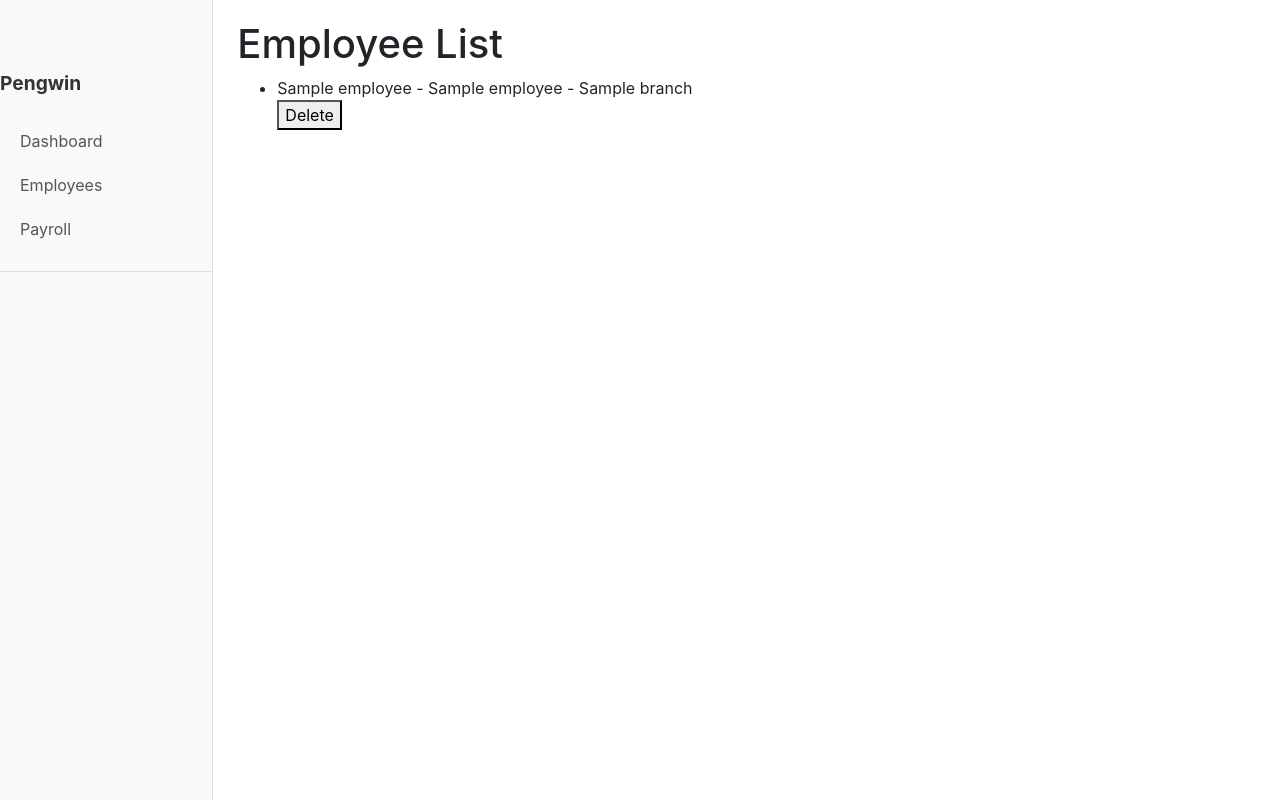
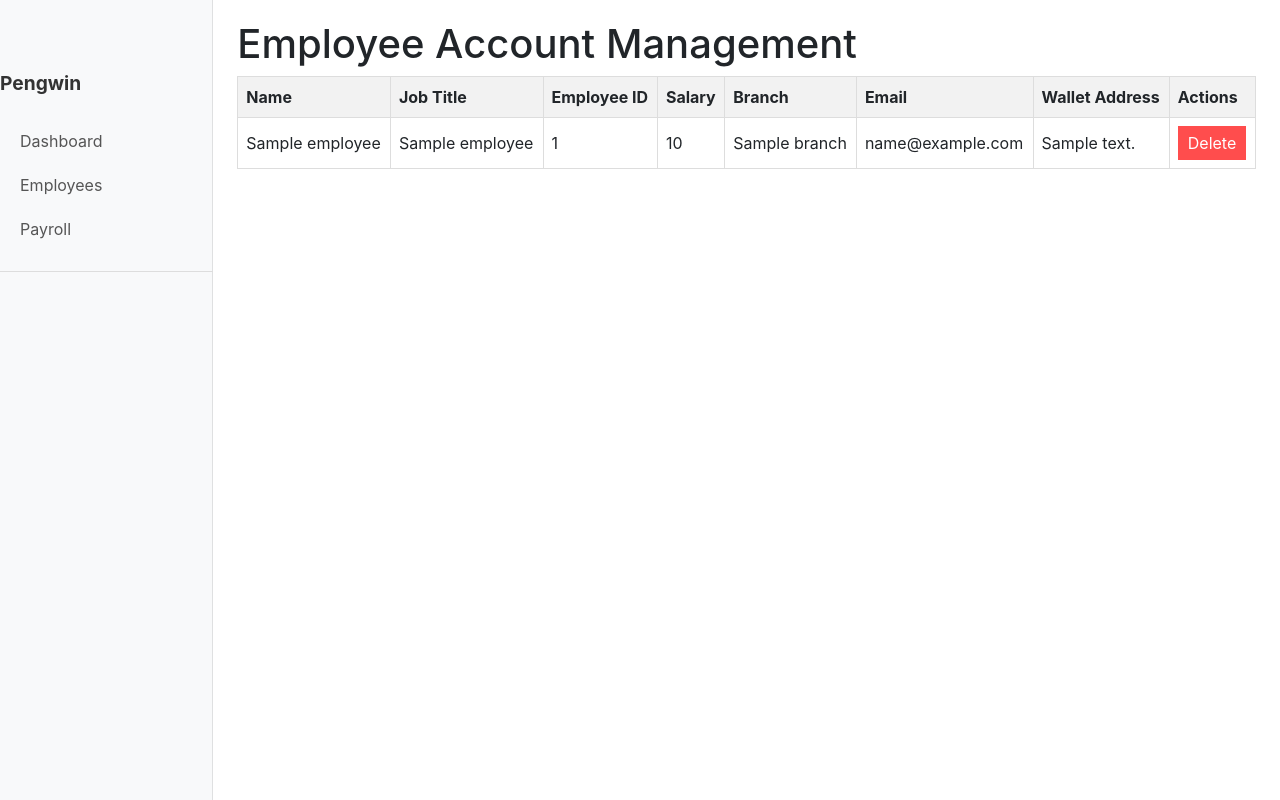
Before and after one commit to Junyu990/Pengwin, a Flask app: template templates/employee_list.html in a window 1280 px wide. Run offline with Flask 3, Linux system fonts and the light colour scheme; the template is opened without the code that fills it: most values are stand-ins (such as "Sample title", 1, 10 or a date in 2020); some libraries are stand-ins or nearby versions.

Commit message:
Update employee_list.html

```diff
--- a/templates/employee_list.html
+++ b/templates/employee_list.html
@@ -1,15 +1,73 @@
 {% extends "base.html" %}
 
 {% block content %}
-<h1>Employee List</h1>
-<ul>
-    {% for employee in employees %}
-    <li>
-        {{ employee.name }} - {{ employee.job_title }} - {{ employee.branch }}
-        <form action="{{ url_for('delete_employee', employee_id=employee.employee_id) }}" method="post">
-            <button type="submit">Delete</button>
-        </form>
-    </li>
-    {% endfor %}
-</ul>
+<h1>Employee Account Management</h1>
+<table>
+    <thead>
+        <tr>
+            <th>Name</th>
+            <th>Job Title</th>
+            <th>Employee ID</th>
+            <th>Salary</th>
+            <th>Branch</th>
+            <th>Email</th>
+            <th>Wallet Address</th>
+            <th>Actions</th>
+        </tr>
+    </thead>
+    <tbody>
+        {% for employee in employees %}
+        <tr>
+            <td>{{ employee.name }}</td>
+            <td>{{ employee.job_title }}</td>
+            <td>{{ employee.employee_id }}</td>
+            <td>{{ employee.salary }}</td>
+            <td>{{ employee.branch }}</td>
+            <td>{{ employee.email }}</td>
+            <td>{{ employee.wallet_address }}</td>
+            <td>
+                <form action="{{ url_for('delete_employee', employee_id=employee.employee_id) }}" method="post">
+                    <!-- If CSRF protection is enabled -->
+                    {% if csrf_token %}
+                        <input type="hidden" name="csrf_token" value="{{ csrf_token() }}">
+                    {% endif %}
+                    <button type="submit">Delete</button>
+                </form>
+            </td>
+        </tr>
+        {% endfor %}
+    </tbody>
+</table>
+
+<style>
+    table {
+        width: 100%;
+        border-collapse: collapse;
+        margin-bottom: 20px;
+    }
+    th, td {
+        border: 1px solid #ddd;
+        padding: 8px;
+        text-align: left;
+    }
+    th {
+        background-color: #f2f2f2;
+    }
+    tr:nth-child(even) {
+        background-color: #f9f9f9;
+    }
+    tr:hover {
+        background-color: #f1f1f1;
+    }
+    button {
+        background-color: #ff4d4d;
+        color: white;
+        border: none;
+        padding: 5px 10px;
+        cursor: pointer;
+    }
+    button:hover {
+        background-color: #ff1a1a;
+    }
+</style>
 {% endblock %}
```
